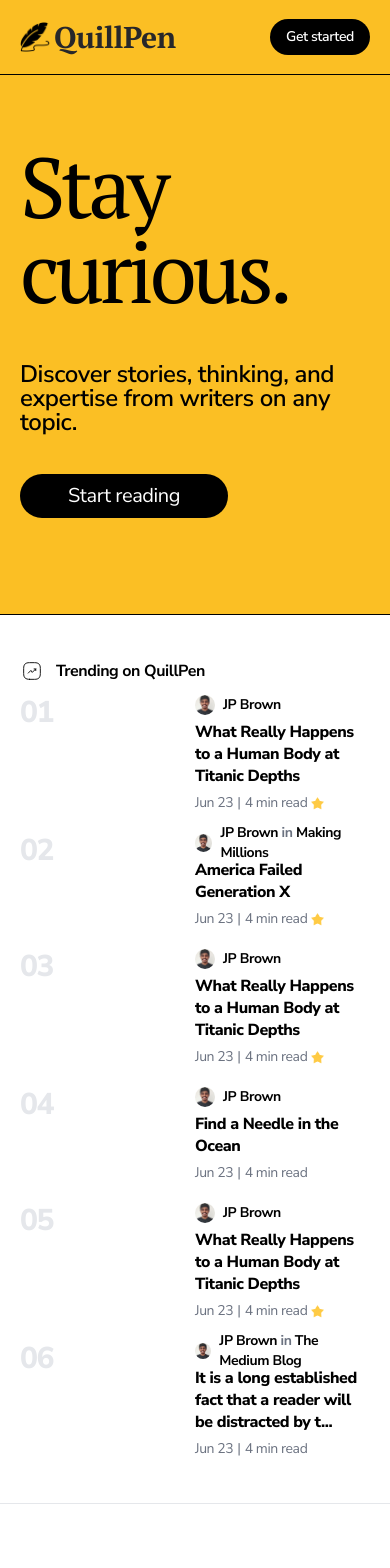
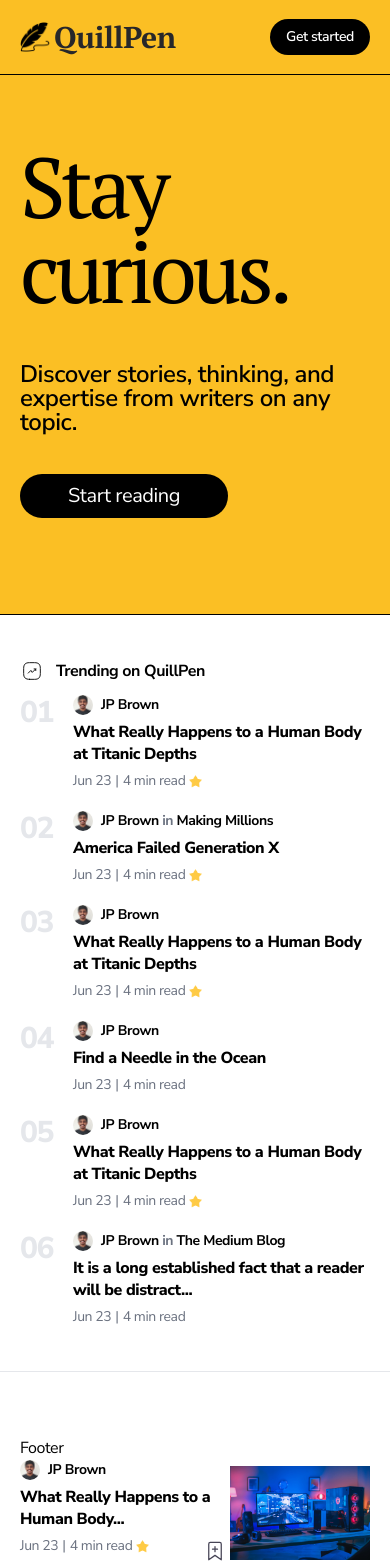
Before and after one commit to IsuruVihan/quill-pen, a Next.js app: page / in a window 390 px wide. Shown: the top 1568 px of the page. Built offline with nearby package versions, Linux system fonts and the light colour scheme.

Commit message:
Small TrendingPost styling done

```diff
--- a/app/components/TrendingPost.tsx
+++ b/app/components/TrendingPost.tsx
@@ -52,12 +52,12 @@
 
   const formatBlogTitle = (screen: "2xl" | "xl" | "lg" | "md" | "sm" | "xs") : string => {
     const maxLengths = {
-      "2xl": { regular: 170, large: 95, },
+      "2xl": { regular: 85, large: 95, },
       "xl": { regular: 85, large: 90, },
-      "lg": { regular: 102, large: 50, },
-      "md": { regular: 73, large: 80, },
-      "sm": { regular: 153, large: 120, },
-      "xs": { regular: 67, large: 35, },
+      "lg": { regular: 100, large: 50, },
+      "md": { regular: 70, large: 80, },
+      "sm": { regular: 150, large: 120, },
+      "xs": { regular: 60, large: 35, },
     };
 
     if (title.size === "regular") {
@@ -74,7 +74,7 @@
 
   return (
     <div className="flex flex-row">
-      {no && <div className="flex-3 sm:flex-1 xl:flex-2 font-extrabold text-gray-200 text-3xl tracking-tighter">
+      {no && <div className="mr-5 font-extrabold text-gray-200 text-3xl tracking-tighter">
         0{no}
       </div>}
       <div className="flex-3 sm:flex-5 md:flex-2 lg:flex-7 xl:flex-7 2xl:flex-5 flex flex-col justify-evenly gap-1.5">
```
